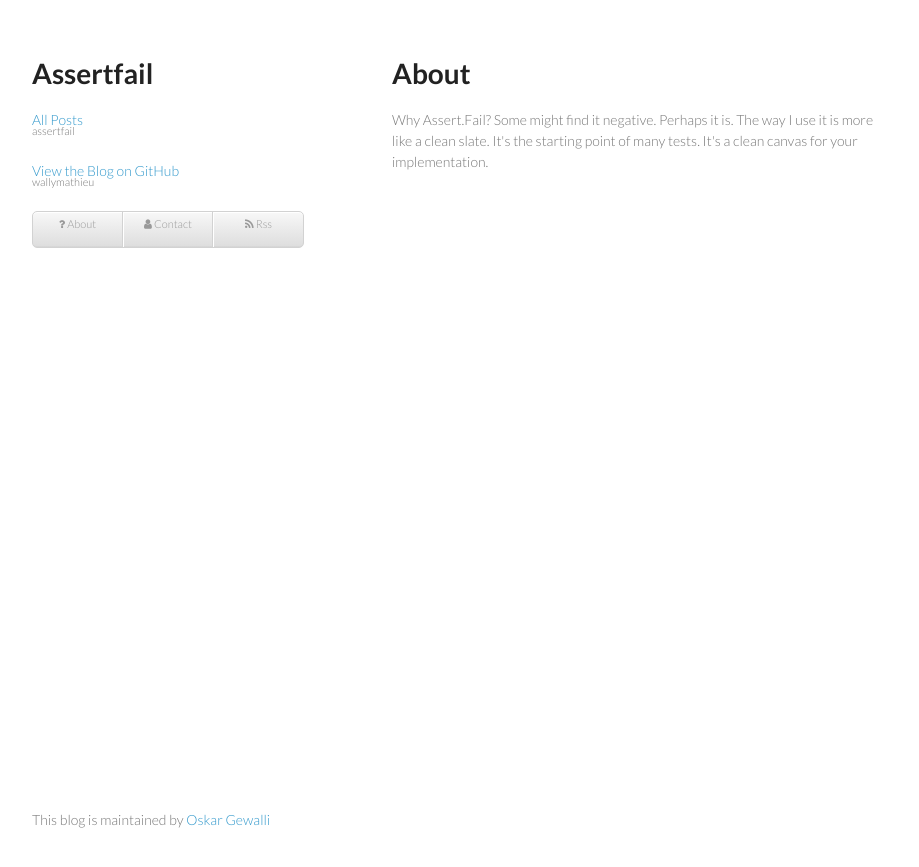
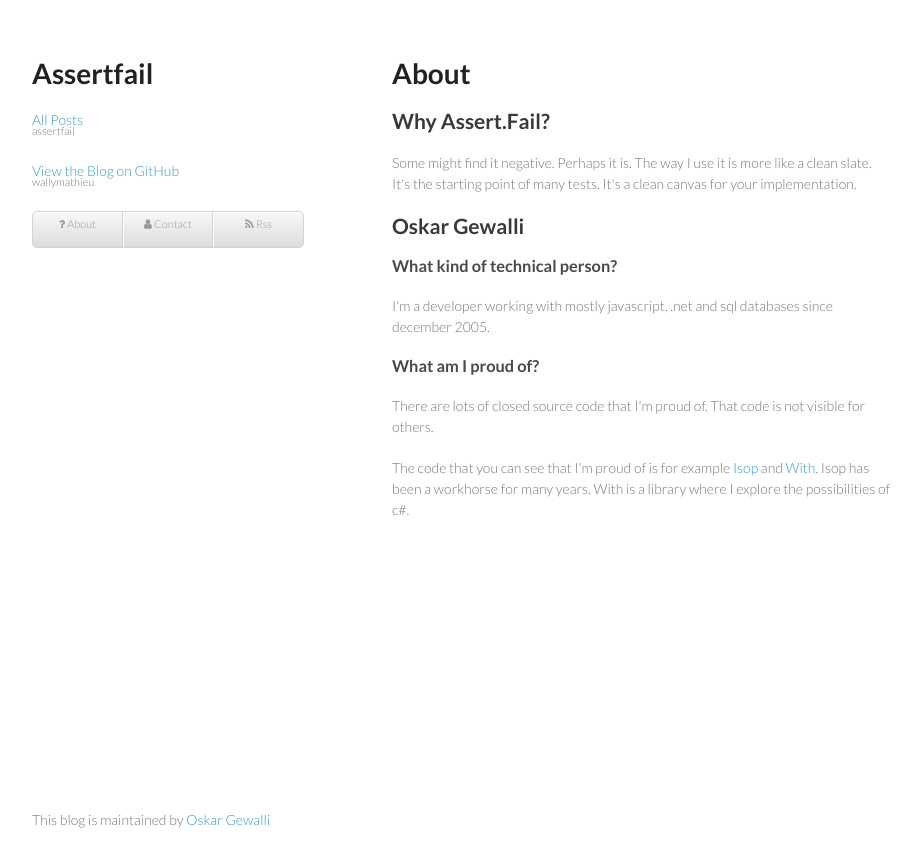
Before and after one commit to wallymathieu/assertfail, a Jekyll site: the page built from about.html, in a window 1280 px wide. Shown: the top 867 px of the page, without its empty margins (178-1097 px from the left). Built offline with Jekyll 4.4.1, drawn with Linux system fonts in a browser that asks for light colours; nearby versions of some CDN libraries; Markdown is read by kramdown in place of the engine named in the settings.

Commit message:
About me

```diff
--- a/about.html
+++ b/about.html
@@ -5,5 +5,22 @@ title: Assert Fail - About
 
 <div id="home">
   <h1>About</h1>
-  Why Assert.Fail? Some might find it negative. Perhaps it is. The way I use it is more like a clean slate. It's the starting point of many tests. It's a clean canvas for your implementation.
+  <h2>Why Assert.Fail?</h2>
+  <p>
+   Some might find it negative. Perhaps it is. The way I use it is more like a clean slate. It's the starting point of many tests. It's a clean canvas for your implementation.
+  </p>
+  <h2>Oskar Gewalli</h2>
+  <h3>What kind of technical person?</h3>
+  <p>
+    I'm a developer working with mostly javascript, .net and sql databases since december 2005.
+  </p>
+  <h3>What am I proud of?</h3>
+  <p>
+    There are lots of closed source code that I'm proud of. That code is not visible for others.
+  </p>
+  <p>
+    The code that you can see that I'm proud of is for example <a href="https://github.com/wallymathieu/isop">Isop</a>
+    and <a href="https://github.com/wallymathieu/with">With</a>. Isop has been a workhorse for many years.
+    With is a library where I explore the possibilities of c#.
+  </p>
 </div>
```
